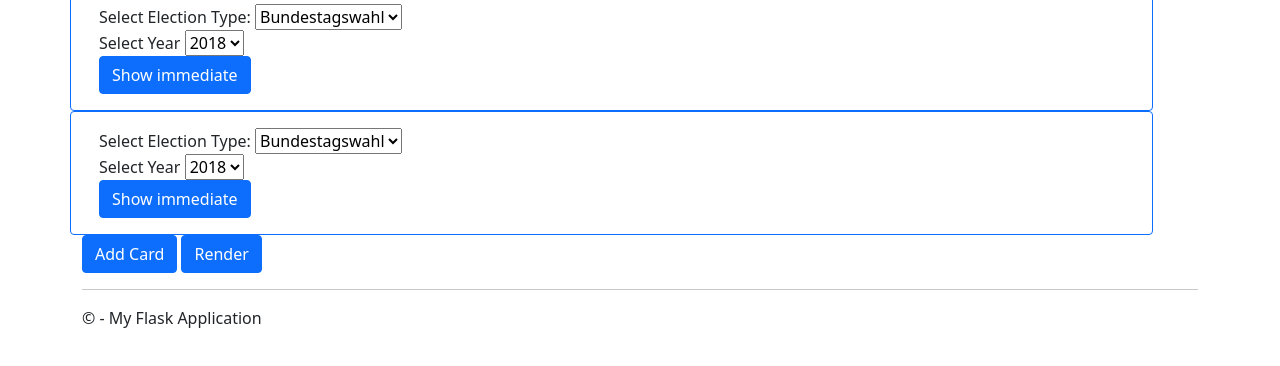
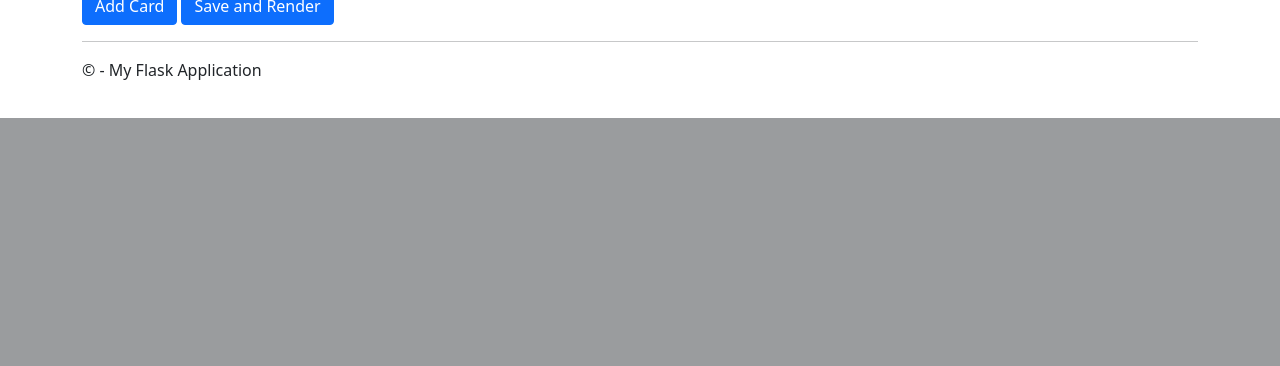
Before and after one commit to fziegner/election-visualization, a Flask app: template wcm_wahlergebnisse/wcm_wahlergebnisse/templates/index.html in a window 1280 px wide. Shown: the part 1011-1377 px from the top of the page. After the commit the page ends 1129 px from the top, so only its background shows below. Run offline with Flask 2, Linux system fonts and the light colour scheme; the template is opened without the code that fills it, so the values that code supplies are empty; parts of the project's set-up code (start-up, migrations or seed data) failed here and were passed over; some libraries are stand-ins or nearby versions.

Commit message:
implement build box to control the map (only show immediate not yet implemented)

```diff
--- a/wcm_wahlergebnisse/wcm_wahlergebnisse/templates/index.html
+++ b/wcm_wahlergebnisse/wcm_wahlergebnisse/templates/index.html
@@ -10,57 +10,17 @@
             <div class="card-body">
                 <label for="election_select">Select Election Type:</label>
                 <select class="custom-select" id="election_select_1">
-                    <option selected value="bund">Bundestagswahl</option>
-                    <option value="europa">Europawahl</option>
-                    <option value="land">Landtagswahl</option>
-                    <option value="kommune">Kommunalwahl</option>
+                    <option selected value="btw">Bundestagswahl</option>
+                    <option value="ew">Europawahl</option>
+                    <option value="ltw">Landtagswahl</option>
+                    <option value="kw">Kommunalwahl</option>
                 </select>
                 <br/>
                 <label for="year_select">Select Year</label>
                 <select class="custom-select" id="year_select_1">
-                    <option selected value="2018">2018</option>
-                    <option value="2014">2014</option>
-                    <option value="2010">2010</option>
-                </select>
-                <br />
-                <div onclick="renderImmediate(this)" class="btn btn-primary float-right">Show immediate</div>
-            </div>
-        </div>
-        <div class="card border-primary">
-            <div class="card-body">
-                <label for="election_select">Select Election Type:</label>
-                <select class="custom-select" id="election_select_2">
-                    <option selected value="bund">Bundestagswahl</option>
-                    <option value="europa">Europawahl</option>
-                    <option value="land">Landtagswahl</option>
-                    <option value="kommune">Kommunalwahl</option>
-                </select>
-                <br/>
-                <label for="year_select">Select Year</label>
-                <select class="custom-select" id="year_select_2">
-                    <option selected value="2018">2018</option>
-                    <option value="2014">2014</option>
-                    <option value="2010">2010</option>
-                </select>
-                <br />
-                <div onclick="renderImmediate(this)" class="btn btn-primary float-right">Show immediate</div>
-            </div>
-        </div>
-        <div class="card border-primary">
-            <div class="card-body">
-                <label for="election_select">Select Election Type:</label>
-                <select class="custom-select" id="election_select_3">
-                    <option selected value="bund">Bundestagswahl</option>
-                    <option value="europa">Europawahl</option>
-                    <option value="land">Landtagswahl</option>
-                    <option value="kommune">Kommunalwahl</option>
-                </select>
-                <br/>
-                <label for="year_select">Select Year</label>
-                <select class="custom-select" id="year_select_3">
-                    <option selected value="2018">2018</option>
-                    <option value="2014">2014</option>
-                    <option value="2010">2010</option>
+                    <option selected value="17">2017</option>
+                    <option value="13">2013</option>
+                    <option value="09">2009</option>
                 </select>
                 <br />
                 <div onclick="renderImmediate(this)" class="btn btn-primary float-right">Show immediate</div>
@@ -70,30 +30,32 @@
  </div>
 
 <div class="btn btn-primary" id="btn_add_card" onclick="addCard();">Add Card</div>
-<div class="btn btn-primary" id="btn_render">Render</div>
+<div class="btn btn-primary" id="btn_save" onclick="saveAndRender();">Save and Render</div>
 
 
 <script id="addCard" type="text/html">
+    {% raw %}  <!-- need to tell jinja to leave this untouched because the {{  }} in this section should be filled by mustache.js -->
     <div class="card border-primary">
         <div class="card-body">
             <label for="election_select">Select Election Type:</label>
-            <select class="custom-select" id="election_select_{{ num }}">
-                <option selected value="bund">Bundestagswahl</option>
-                <option value="europa">Europawahl</option>
-                <option value="land">Landtagswahl</option>
-                <option value="kommune">Kommunalwahl</option>
+            <select class="custom-select" id="election_select_{{num}}">
+                <option selected value="btw">Bundestagswahl</option>
+                <option value="ew">Europawahl</option>
+                <option value="ltw">Landtagswahl</option>
+                <option value="kw">Kommunalwahl</option>
             </select>
             <br/>
             <label for="year_select">Select Year</label>
-            <select class="custom-select" id="year_select_{{ num }}">
-                <option selected value="2018">2018</option>
-                <option value="2014">2014</option>
-                <option value="2010">2010</option>
+            <select class="custom-select" id="year_select_{{num}}">
+                <option selected value="17">2017</option>
+                <option value="13">2013</option>
+                <option value="09">2009</option>
             </select>
             <br />
             <div onclick="renderImmediate(this)" class="btn btn-primary float-right">Show Immediate</div>  <!-- TODO renderImmediate function-->
         </div>
     </div>
+    {% endraw %}
 </script>
 
 <script type="text/javascript">
@@ -103,36 +65,98 @@ $("[id^=election_select]").change(function() {
   $(id).load("/static/data/" + $(this).val() + ".txt");
 });
 
+let mapGermany;  // the leaflet map
+let geoJson; //the currently rendered geoJson
+let info;   //control widget that shows the data in detail
+let chosenInfo;
+// TODO also create another info (maybe top left in map) which election type and which year is currently rendered
+let electionTypeSelector; //probably obsolete because we choose the election type with the build box
+let prevNext; //control box to navigate through the buildbox on the map
+
+let buildboxChooses = []; //array holding all geojsons that are currently selected from the buildbox
+let currentIndex = 0; //the index of the array above that is currently rendered on the map
+
 function addCard(){
         let group = $("#sortable");
         let highestNum = group.children().length;
         console.log(highestNum);
 
-        group.append(Mustache.render(document.getElementById("addCard").innerHTML, highestNum + 1));
+        group.append(Mustache.render(document.getElementById("addCard").innerHTML, {num: highestNum + 1}));
+}
+
+function saveAndRender(){
+    buildboxChooses = [] //empty and refill
+    let group = $("#sortable");
+    let highestNum = group.children().length;
+    console.log(highestNum);
+    for(let i = 1; i <= highestNum; i++){
+        let type = $("#election_select_" + i).val();
+        let year = $("#year_select_" + i).val();
+
+        $.ajax({
+            method: "get",
+            url: "/data?type=" + type + "&year=" + year,
+            success: function(data){
+                buildboxChooses.push(data);
+            },
+            error: function(xhr, status, error){
+                console.log(status);
+                console.log(xhr);
+                console.log(error);
+            }
+        });
+    }
+    //console.log(buildboxChooses);
+
+    geoJson.removeFrom(mapGermany); //remove old geoJson
+    geoJson = L.geoJSON(buildboxChooses[currentIndex], {  //render the first item from the buildbox
+        style: style,
+        onEachFeature: onEachFeature
+    }).addTo(mapGermany);
+
+    chosenInfo.update();
 }
 
 function renderImmediate(param) {
-
+ //TODO to do this we need some sort of properties of the geojson that says what kind of electio and what year it is
 }
 
-$(document).ready(function(){
+function renderPrev(){
+    let group = $("#sortable");
+    let highestNum = group.children().length;
 
-    $("#sortable").sortable();
-    $("#sortable").disableSelection();
+    if(currentIndex == 0){ //need this case separately because otherwise modulo would get negative
+        currentIndex = highestNum - 1;
+    }
+    else {
+        currentIndex = (currentIndex - 1) % highestNum; //if we had the last and click next we want to start with the first one again
+    }
+    console.log(currentIndex);
 
-    //set up the map
-    let mapGermany = L.map("map_germany").setView([50.9, 10.3], 7);
-    let geoJson;
-    let info = L.control();
-
-    //tile layer
-    L.tileLayer("https://b.tile.openstreetmap.org/{z}/{x}/{y}.png", {
-      attribution: 'Map data &copy; <a href="https://www.openstreetmap.org/">OpenStreetMap</a> contributors',
-
+    geoJson.removeFrom(mapGermany); //remove old geoJson
+    geoJson = L.geoJSON(buildboxChooses[currentIndex], {  //render the next item from the buildbox
+        style: style,
+        onEachFeature: onEachFeature
     }).addTo(mapGermany);
 
-    //geojson passed from the server
-    let wahlkreise = {{ wahlkreise|tojson }};
+    chosenInfo.update()
+}
+
+function renderNext(){
+    let group = $("#sortable");
+    let highestNum = group.children().length;
+
+    currentIndex = (currentIndex + 1) % highestNum; //if we had the last and click next we want to start with the first one again
+    console.log(currentIndex);
+
+    geoJson.removeFrom(mapGermany); //remove old geoJson
+    geoJson = L.geoJSON(buildboxChooses[currentIndex], {  //render the next item from the buildbox
+        style: style,
+        onEachFeature: onEachFeature
+    }).addTo(mapGermany);
+
+    chosenInfo.update();
+}
 
 // custom style of each feature (i.e. each wahlkreis)
 function style(feature) {
@@ -226,12 +250,29 @@ $(document).ready(function(){
     });
 }
 
+$(document).ready(function(){
+
+    $("#sortable").sortable();
+    $("#sortable").disableSelection();
+
+    //set up the map
+    mapGermany = L.map("map_germany").setView([50.9, 10.3], 7);
+
+    //tile layer
+    L.tileLayer("https://b.tile.openstreetmap.org/{z}/{x}/{y}.png", {
+      attribution: 'Map data &copy; <a href="https://www.openstreetmap.org/">OpenStreetMap</a> contributors',
+
+    }).addTo(mapGermany);
+
+    //geojson passed from the server on the first call to the site
+    let wahlkreise = {{ wahlkreise|tojson }};
+
     geoJson = L.geoJSON(wahlkreise, {
         style: style,
         onEachFeature: onEachFeature
     }).addTo(mapGermany);
 
-
+    info = L.control();
     info.onAdd = function (map) {
         this._div = L.DomUtil.create('div', 'info');
         this.update();
@@ -261,16 +302,16 @@ $(document).ready(function(){
 
     info.addTo(mapGermany);
 
-    var electionTypeSelector = L.control({position: 'bottomleft'});
+    electionTypeSelector = L.control({position: 'bottomleft'});
     electionTypeSelector.onAdd = function (map) {
-        var div = L.DomUtil.create('div', 'election selector');
+        let div = L.DomUtil.create('div', 'election selector');
         div.innerHTML = '<select><option selected>Bundestagswahlen</option><option>Europawahlen</option><option>Landtagswahlen</option><option>Kommunalwahlen</option></select>';
         div.firstChild.onmousedown = div.firstChild.ondblclick = L.DomEvent.stopPropagation;
         return div;
     };
     electionTypeSelector.addTo(mapGermany);
 
-    var prevNext = L.control({position: "bottomright"});
+    prevNext = L.control({position: "bottomright"});
     prevNext.onAdd = function(map){
         let div = L.DomUtil.create("div", "prevNext");
         div.innerHTML = '<div class="btn btn-primary" onclick="renderPrev()">Previous</div><div class="btn btn-primary" onclick="renderNext()">Next</div>'
@@ -278,7 +319,18 @@ $(document).ready(function(){
     }
     prevNext.addTo(mapGermany);
 
-    // TODO also create another info (maybe top left in map) which election type and which year is currently rendered
+    chosenInfo = L.control({position: "topleft"});
+    chosenInfo.onAdd = function(map){
+        this._div = L.DomUtil.create('div', 'info');
+        this.update();
+        return this._div;
+    }
+    chosenInfo.update = function(){
+        this._div.innerHTML = '<h4> currently rendered: </h4>' +
+            '<br />' + currentIndex + ' (buildbox order)'
+    }
+    chosenInfo.addTo(mapGermany);
+
 
 });
 
```
Also changed, not shown: wcm_wahlergebnisse/wcm_wahlergebnisse/static/data/bund.txt (+6 -9 lines), wcm_wahlergebnisse/wcm_wahlergebnisse/views.py (+25 -2 lines), wcm_wahlergebnisse/wcm_wahlergebnisse/templates/layout.html (line endings or trailing spaces). Lines whose indentation alone changed are shown as unchanged.
